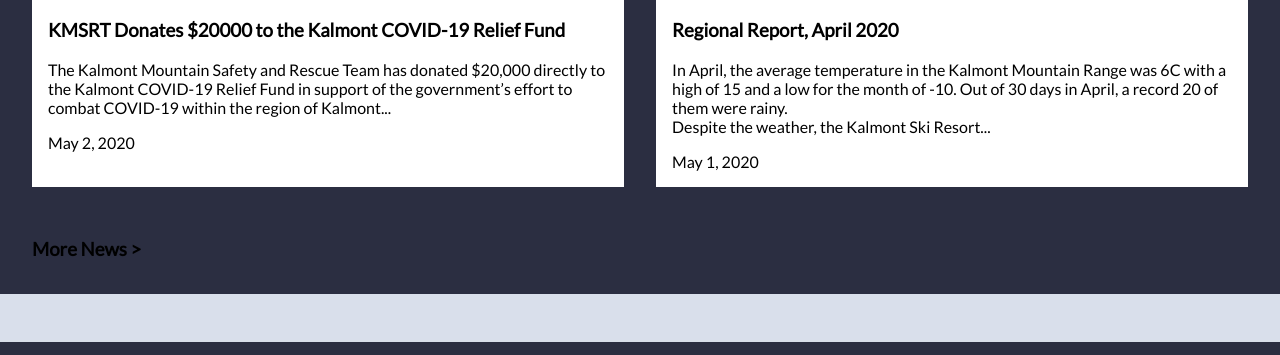
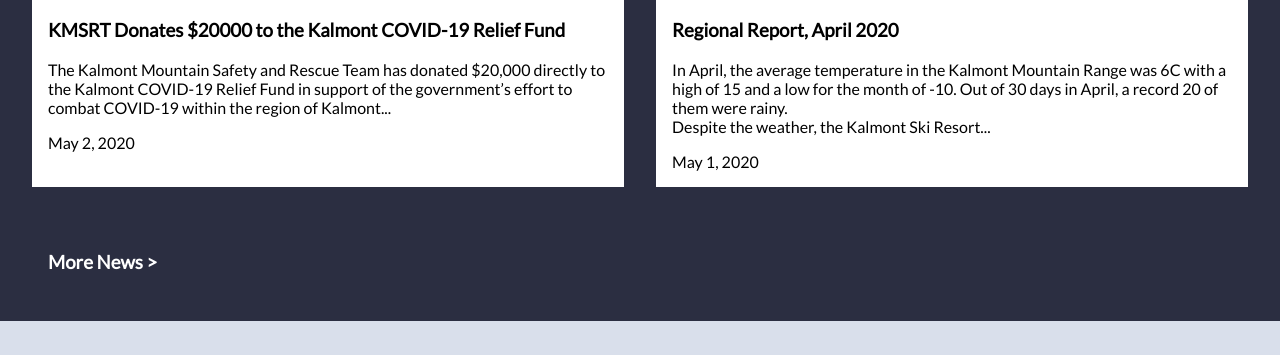
Before and after one commit to Kybre/Kalmont_Website, a plain HTML site: page news.html in a window 1280 px wide. Shown: the part 1785-2140 px from the top of the page. Drawn offline with Linux system fonts and the light colour scheme.

Commit message:
Add files via upload

```diff
--- a/css/font-style.css
+++ b/css/font-style.css
@@ -19,7 +19,25 @@
 }
 
 .more-news-text{
+    margin:1rem;
+
     padding-left: 1rem;
+    padding-right:1rem;
+    padding-top:1rem;
+    padding-bottom:1rem;
+    display:inline-block;
+    background-color:#2B2E41;
+    transition: background-color 0.5s;
+}
+
+.more-news-text a{
+    text-decoration: none;
+    color:white;
+}
+
+.more-news-text:hover{
+    background-color:#999999;
+    transition: background-color 0.5s;
 }
 
 @media(max-width:900px){
```
